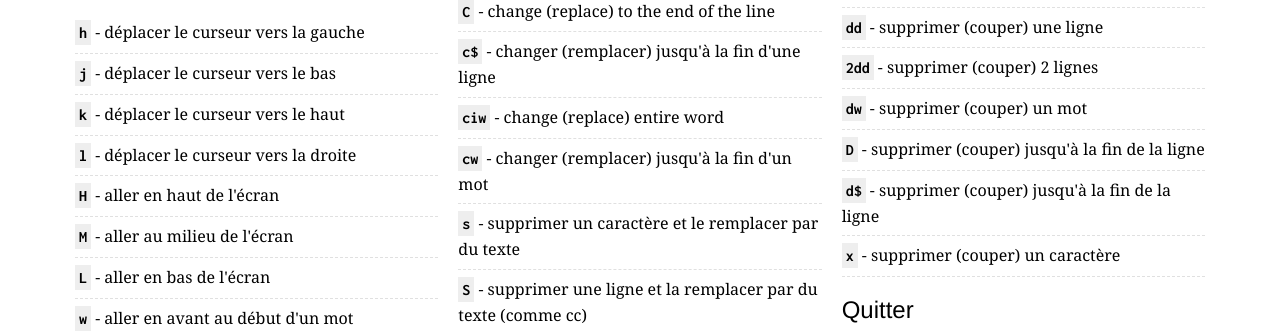
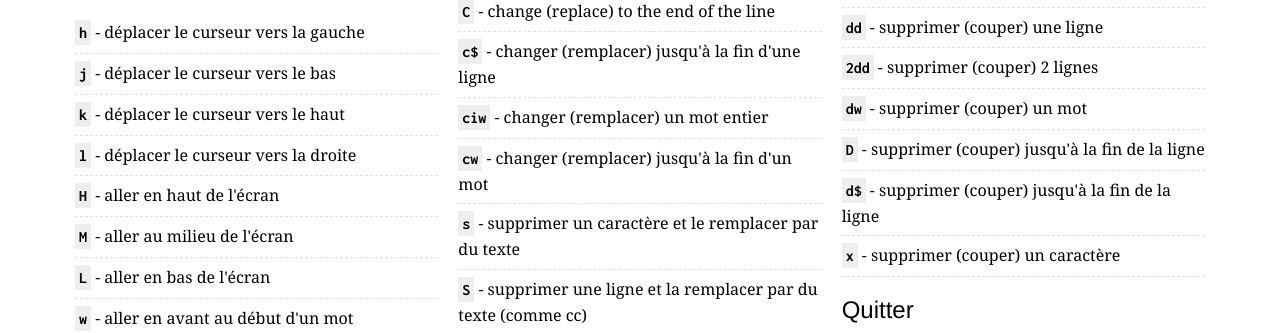
Before and after one commit to rtorr/vim-cheat-sheet, a Jekyll site: the page built from lang/fr_fr/index.html, in a window 1280 px wide and 900 px high. Shown: the part 387-720 px from the top of the window. Built offline with Jekyll 4.4.1, drawn with Linux system fonts in a browser that asks for light colours.

Commit message:
Add translation for ciw (#246)
The translation of ciw was missing.

```diff
--- a/lang/fr_fr/index.html
+++ b/lang/fr_fr/index.html
@@ -59,6 +59,7 @@ editing:
     r: "remplacer un caractère"
     J: "joindre la ligne suivante à la ligne en cours"
     cc: "changer (remplacer) une ligne entière"
+    ciw: "changer (remplacer) un mot entier"
     cw: "changer (remplacer) jusqu'à la fin d'un mot"
     cDollar: "changer (remplacer) jusqu'à la fin d'une ligne"
     s: "supprimer un caractère et le remplacer par du texte"
```
